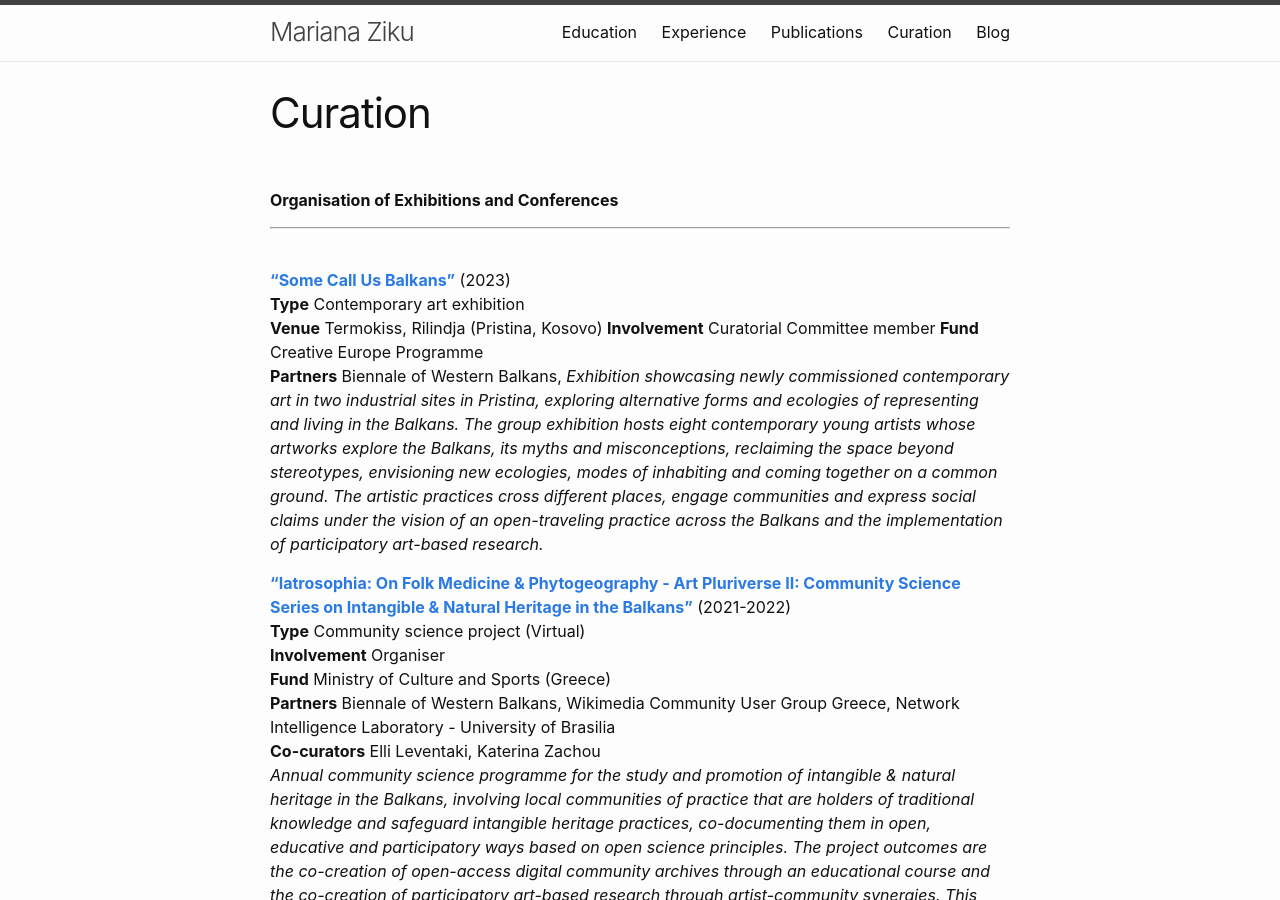
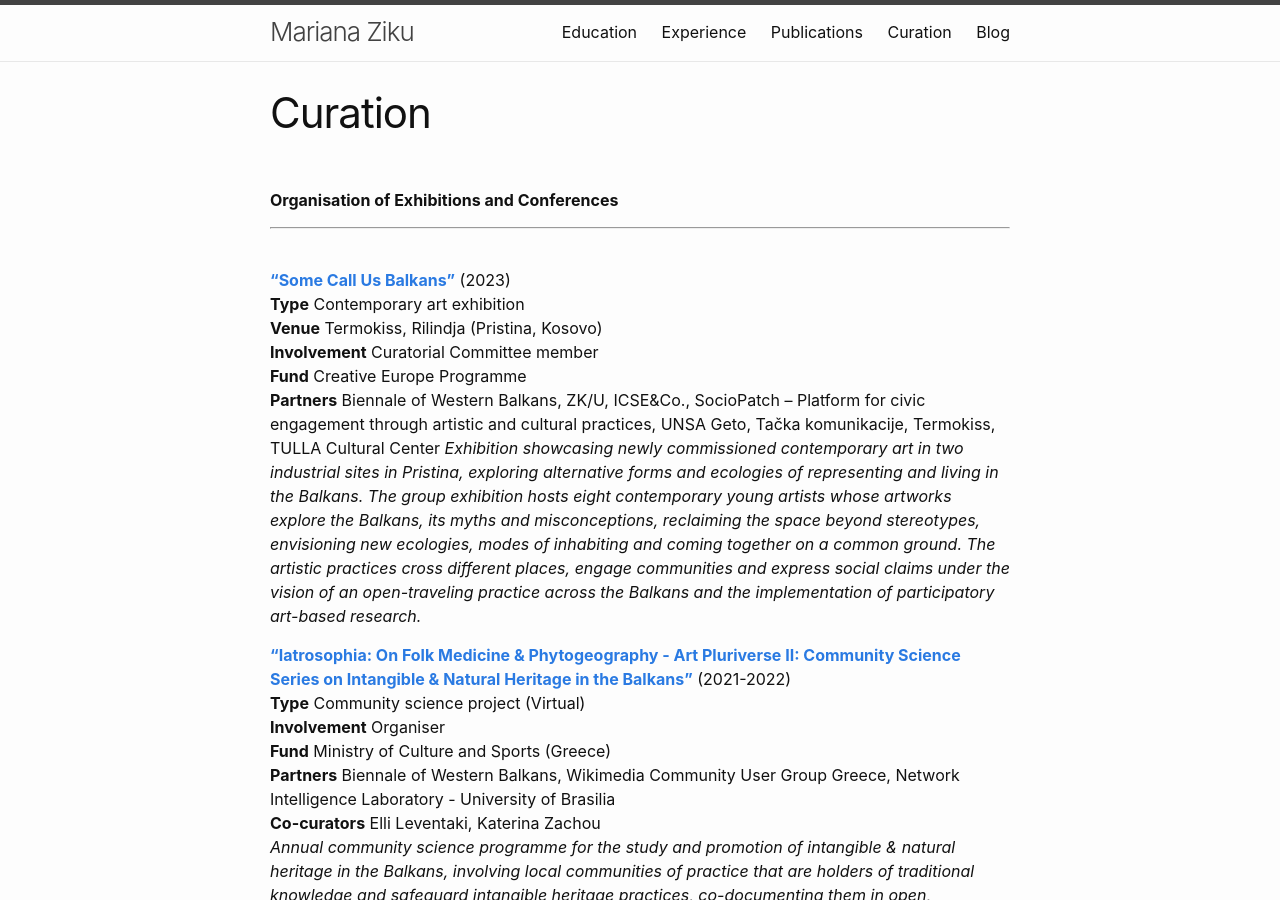
Before and after one commit to mziku/mziku.github.io, a Jekyll site: the page built from curation.md, in a window 1280 px wide and 900 px high. Built offline with Jekyll 4.4.1, drawn with Linux system fonts in a browser that asks for light colours.

Commit message:
curation.md

```diff
--- a/curation.md
+++ b/curation.md
@@ -15,7 +15,7 @@ navigation_weight: 4
 **Venue** Termokiss, Rilindja (Pristina, Kosovo)
 **Involvement**	Curatorial Committee member
 **Fund**	Creative Europe Programme
-**Partners**	Biennale of Western Balkans,
+**Partners**	Biennale of Western Balkans, ZK/U, ICSE&Co., SocioPatch – Platform for civic engagement through artistic and cultural practices, UNSA Geto, Tačka komunikacije, Termokiss, TULLA Cultural Center
 *Exhibition showcasing newly commissioned contemporary art in two industrial sites in Pristina, exploring alternative forms and ecologies of representing and living in the Balkans. The group exhibition hosts eight contemporary young artists whose artworks explore the Balkans, its myths and misconceptions, reclaiming the space beyond stereotypes, envisioning new ecologies, modes of inhabiting and coming together on a common ground. Τhe artistic practices cross different places, engage communities and express social claims under the vision of an open-traveling practice across the Balkans and the implementation of participatory art-based research.*
 
 [**“Iatrosophia: On Folk Medicine & Phytogeography - Art Pluriverse II: Community Science Series on Intangible & Natural Heritage in the Balkans”**](https://bowb.org/art-pluriverse-ii) (2021-2022)
```
